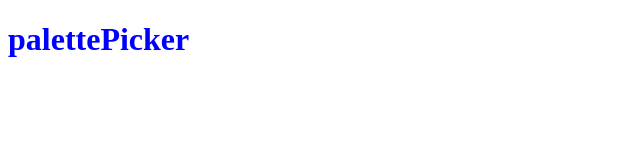
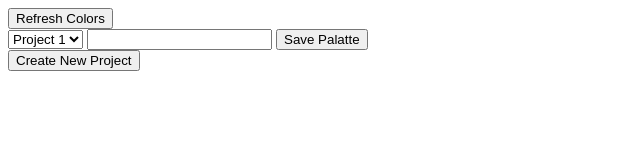
Before and after one commit to christopherchateau/palette-picker, a website: page public/index.html in a window 1280 px wide. Shown: the whole page, without its empty margins (0-640 px from the left). Drawn offline with Linux system fonts and the light colour scheme.

Commit message:
Setup HTML

```diff
--- a/public/index.html
+++ b/public/index.html
@@ -7,7 +7,28 @@
 </head>
 
 <body>
-  <h1>palettePicker</h1>
+  <header class="colors">
+  </header>
+  <button class="refresh-colors-btn">
+    Refresh Colors
+  </button>
+  <form class="palette-form">
+    <select class="drop-down">
+      <option value="proj-1">Project 1</option>
+      <option value="proj-2">Project 2</option>
+    </select>
+    <input class="" type="text">
+    <button class="">
+      Save Palatte
+    </button>
+  </form>
+  <form class="project-form">
+    <button class="create-project-btn">
+      Create New Project
+    </button>
+  </form>
+  <footer class="projects">
+  </footer>
 </body>
 
 </html>
```
Also changed, not shown: 1 other file.
